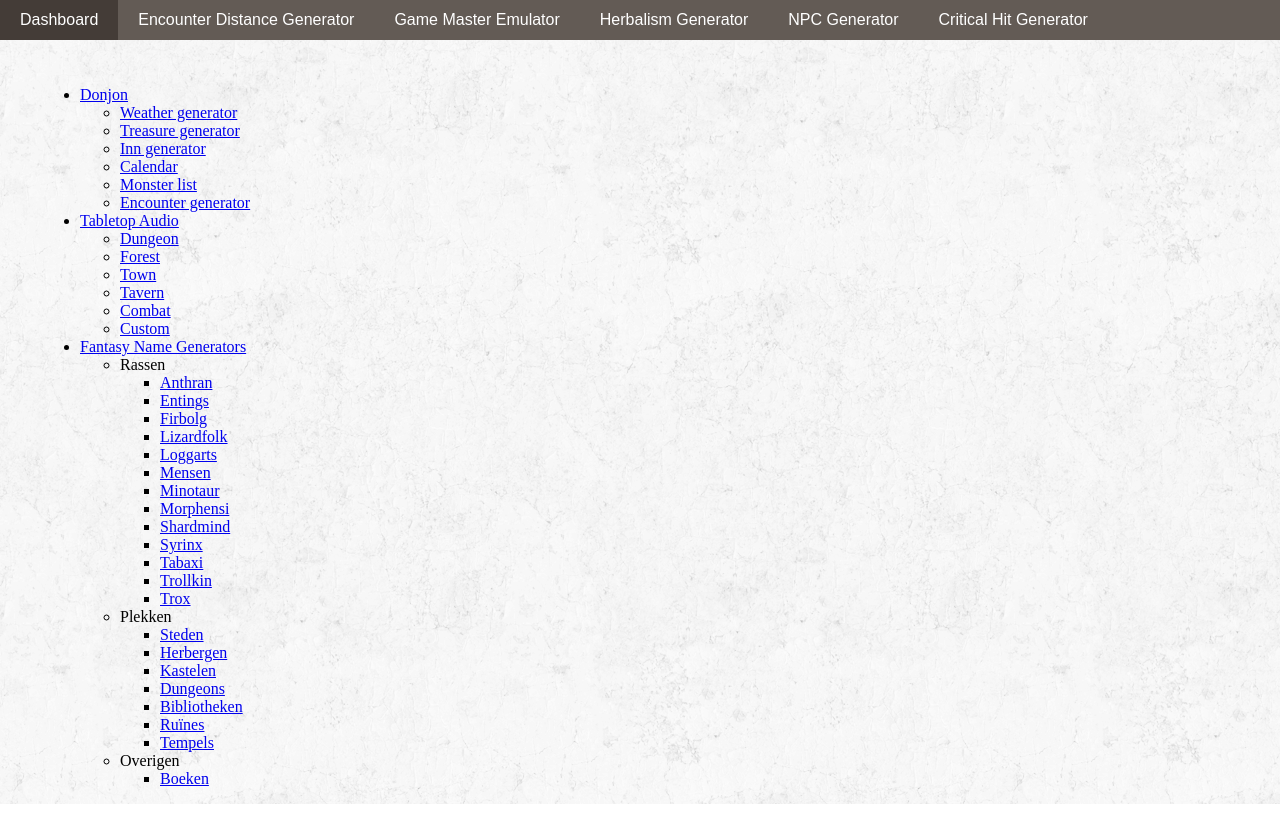
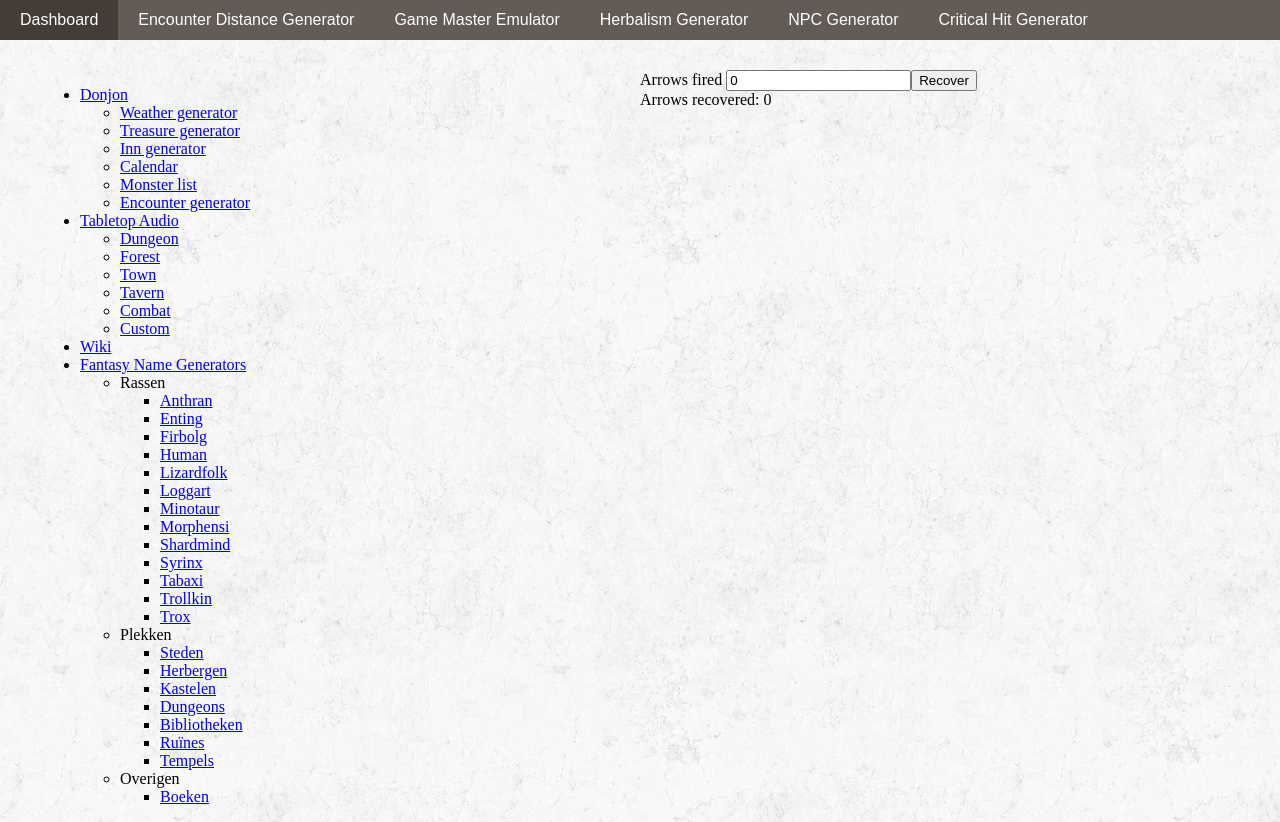
Before and after one commit to dmmike/emeralden-wereld, a Vue app: page /herbalism in a window 1280 px wide. Built offline with nearby package versions, Linux system fonts and the light colour scheme.

Commit message:
Toevoegen arrow recovery

```diff
--- a/src/components/Dashboard.vue
+++ b/src/components/Dashboard.vue
@@ -50,58 +50,16 @@
                         </li>
                     </ul>
                 </li>
+                <li><a href="https://emeraldenwereld.obsidianportal.com/wikis/main-page">Wiki</a></li>
                 <li>
                     <a href="http://www.fantasynamegenerators.com/" target="_blank">Fantasy Name Generators</a>
                     <ul>
                         <li>Rassen</li>
                         <ul class="sublist">
-                            <li>
-                                <a href="http://www.fantasynamegenerators.com/dnd-gnome-names.php"
-                                   target="_blank">Anthran</a>
-                            </li>
-                            <li>
-                                <a href="https://www.fantasynamegenerators.com/warhammer-wood-elf-names.php"
-                                   target="_blank">Entings</a>
-                            </li>
-                            <li>
-                                <a href="http://www.fantasynamegenerators.com/dnd-firbolg-names.php"
-                                   target="_blank">Firbolg</a>
-                            </li>
-                            <li>
-                                <a href="https://www.fantasynamegenerators.com/warhammer-lizardmen-names.php"
-                                   target="_blank">Lizardfolk</a>
-                            </li>
-                            <li>
-                                <a href="http://www.fantasynamegenerators.com/dnd-kobold-names.php"
-                                   target="_blank">Loggarts</a>
-                            </li>
-                            <li>
-                                <a href="http://www.fantasynamegenerators.com/dnd-human-names.php"
-                                   target="_blank">Mensen</a>
-                            </li>
-                            <li>
-                                <a href="http://www.fantasynamegenerators.com/dnd-minotaur-names.php" target="_blank">Minotaur</a>
-                            </li>
-                            <li>
-                                <a href="http://www.fantasynamegenerators.com/dnd-eladrin-names.php" target="_blank">Morphensi</a>
-                            </li>
-                            <li>
-                                <a href="http://www.fantasynamegenerators.com/dnd-shardmind-names.php" target="_blank">Shardmind</a>
-                            </li>
-                            <li>
-                                <a href="http://www.fantasynamegenerators.com/dnd-aarakocra-names.php" target="_blank">Syrinx</a>
-                            </li>
-                            <li>
-                                <a href="http://www.fantasynamegenerators.com/dnd-tabaxi-names.php"
-                                   target="_blank">Tabaxi</a>
-                            </li>
-                            <li>
-                                <a href="https://www.fantasynamegenerators.com/mtg-troll-names.php"
-                                   target="_blank">Trollkin</a>
-                            </li>
-                            <li>
-                                <a href="https://www.fantasynamegenerators.com/starfinder-shirren-names.php"
-                                   target="_blank">Trox</a>
+                            <li v-for="race in racesTable">
+                                <a :href="'http://www.fantasynamegenerators.com/' + race.urls.name_generator + '.php'" target="_blank" >
+                                    {{race.species}}
+                                </a>
                             </li>
                         </ul>
                         <li>Plekken</li>
@@ -144,16 +102,39 @@
             </ul>
         </div>
         <div class='dashboard-half'>
+            <div id="arrows">
+                <label>
+                    Arrows fired
+                    <input v-model.number="arrowsFired">
+                    <button @click="recoverArrows">Recover</button>
+                </label>
+                <br/>
+                Arrows recovered: {{arrowsRecovered}}
+            </div>
 <!--            TODO: Perception checker toevoegen -->
         </div>
     </div>
 </template>
 
 <script>
+    import Races from "@/controllers/tables/Races"
+    import DieRoller from "@/controllers/DieRoller"
+
     export default {
         data() {
             return {
-                //TODO: rassen lijst opbouwen obv
+                racesTable: Races.table,
+                arrowsFired: 0,
+                arrowsRecovered: 0
+            }
+        },
+        methods: {
+            recoverArrows() {
+                this.arrowsRecovered = 0
+                for (let i = 0; i < this.arrowsFired; i++) {
+                    if (DieRoller.rollDie(2) === 2) this.arrowsRecovered++
+                }
+                console.log(this.arrowsRecovered)
             }
         }
     }
```
Also changed, not shown: 1 other file (tests, documents, lock files or other folders).
